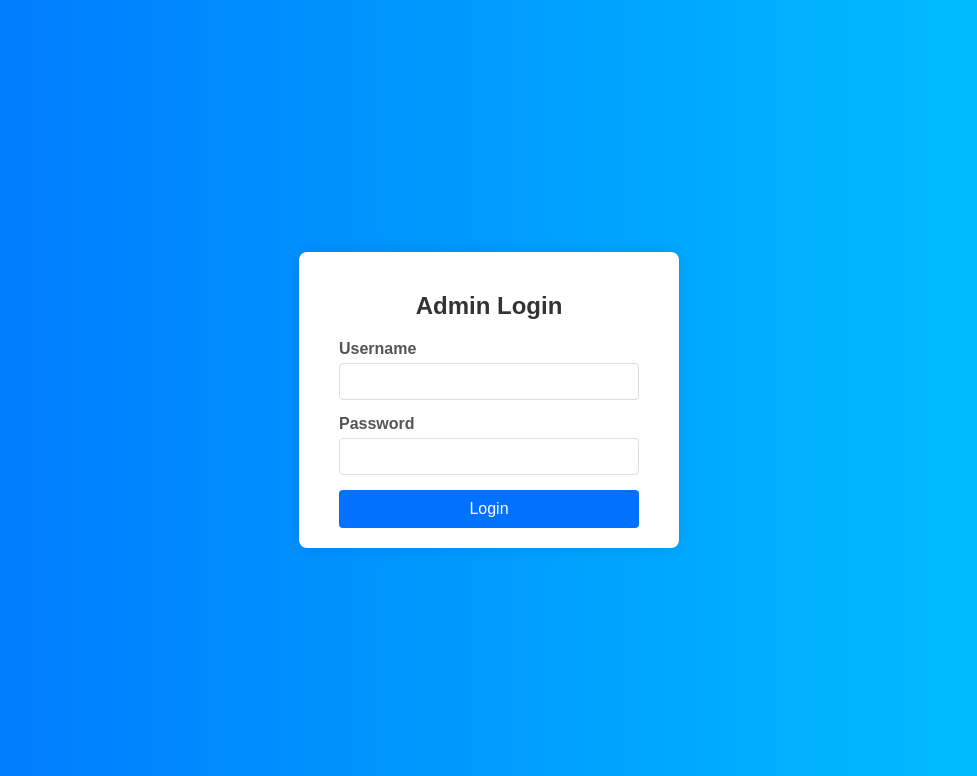
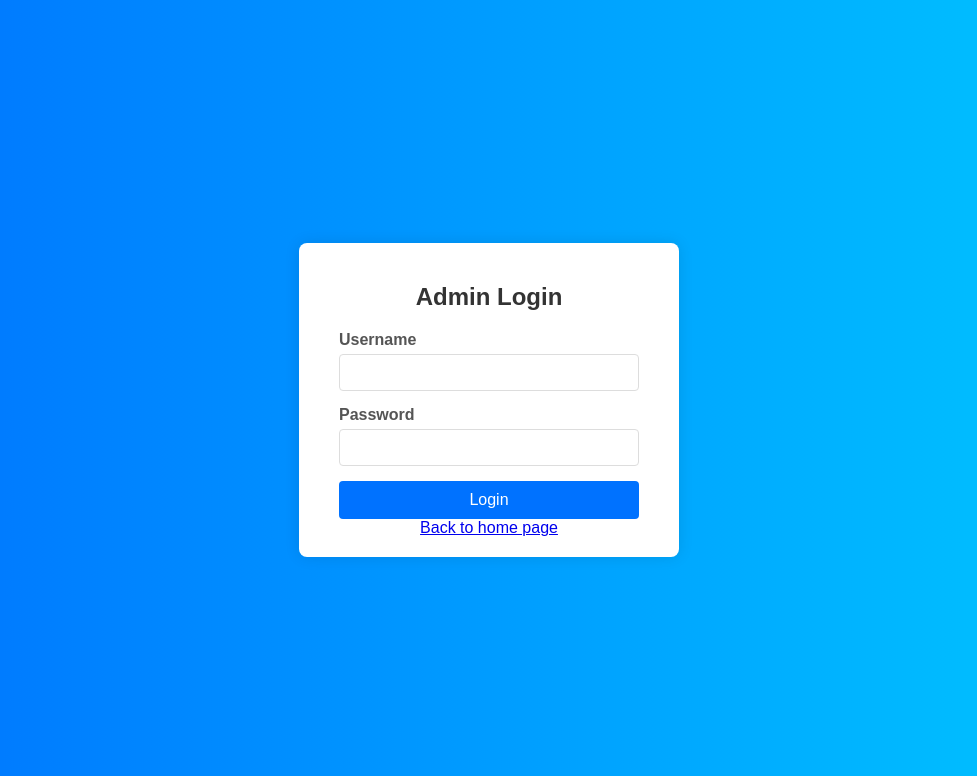
Before and after one commit to Koyu2391/Geeky_Macet_Website, a Flask app: page /admin.html in a window 1280 px wide. Shown: the top 776 px of the page, without its empty margins (151-1128 px from the left). Run offline with Flask 3, Linux system fonts and the light colour scheme.

Commit message:
Lib Update

```diff
--- a/templates/admin.html
+++ b/templates/admin.html
@@ -20,6 +20,7 @@
             </div>
             <button type="submit" class="login-btn">Login</button>
         </form>
+<a href="./index.html">Back to home page</a>
     </div>
 </body>
 </html>
```
Also changed, not shown: instance/geekymacet.db.
